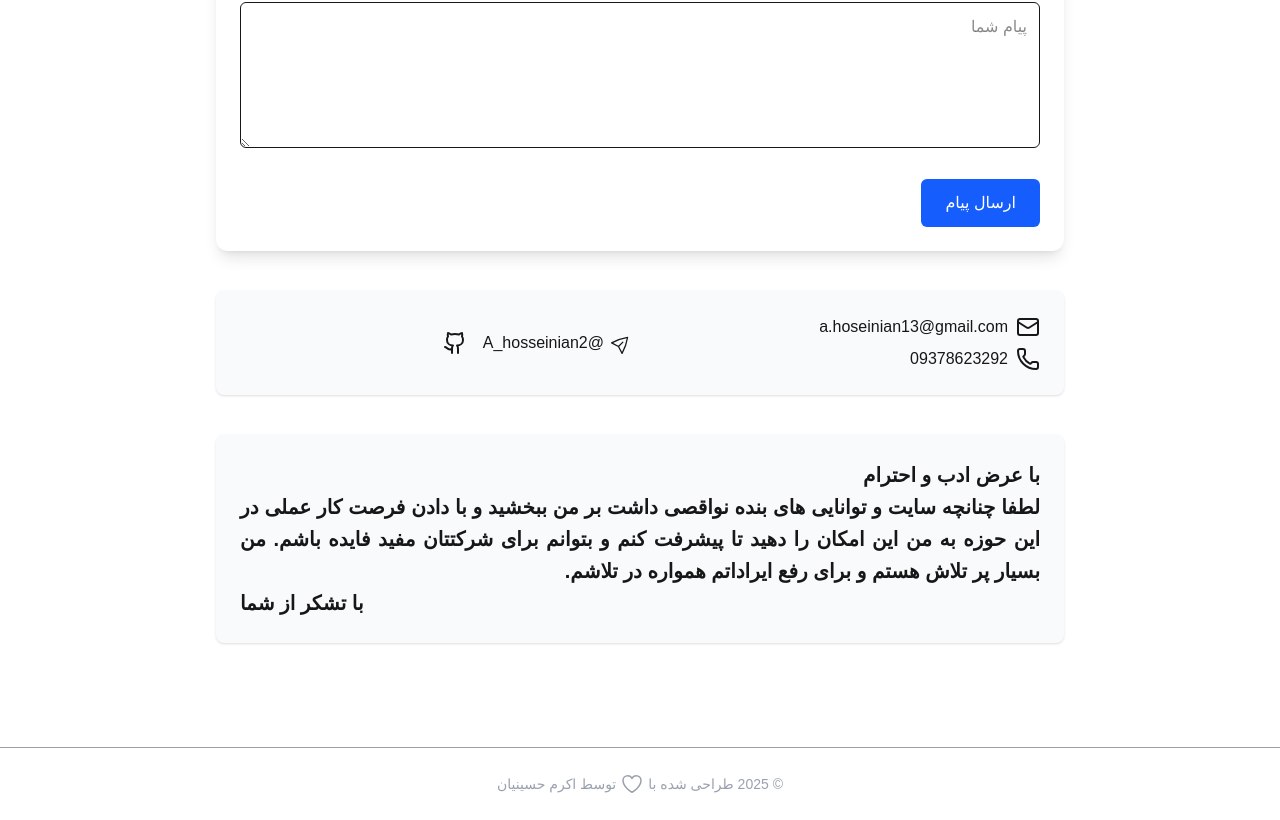
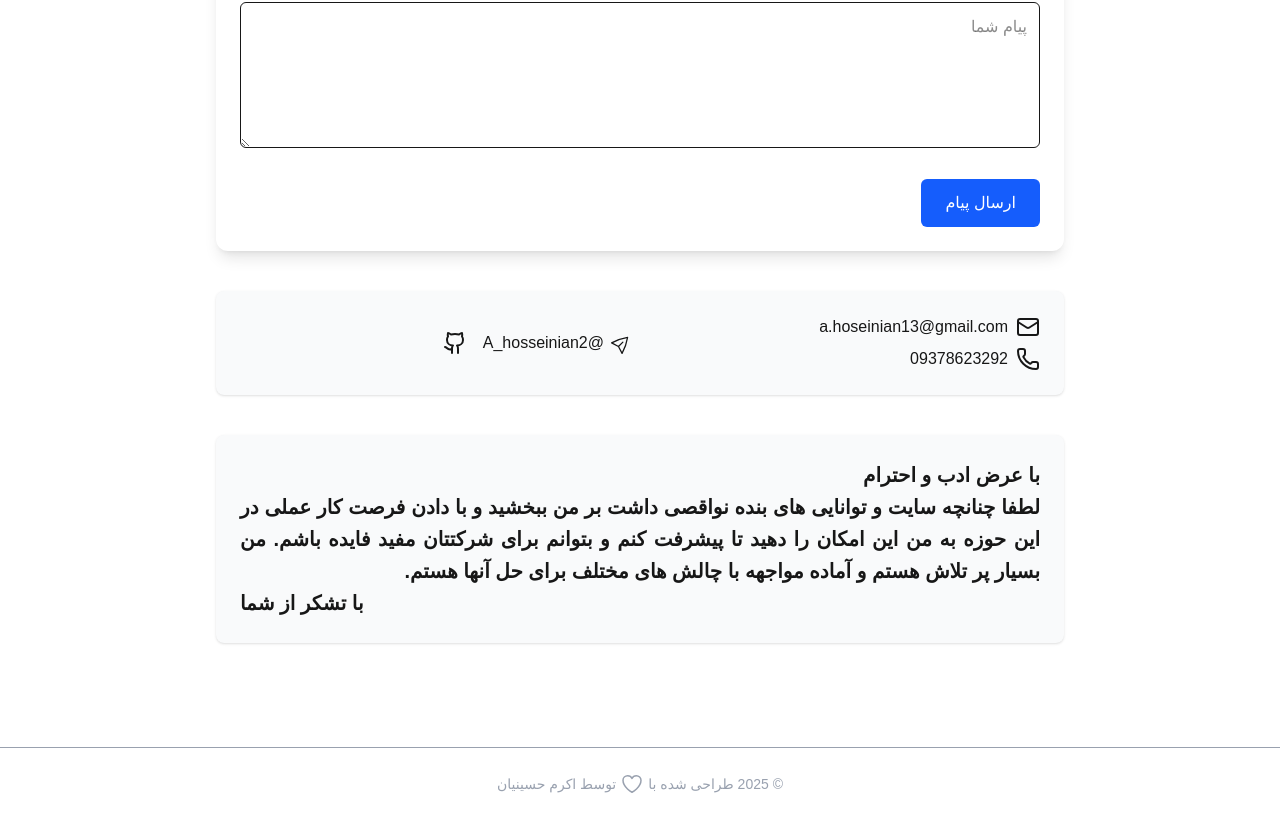
Before and after one commit to hoseinian-ux/Portfolio-Next, a Next.js app: page /contact in a window 1280 px wide. Shown: the part 350-1170 px from the top of the page. Built offline with nearby package versions, Linux system fonts and the light colour scheme.

Commit message:
edit contact

```diff
--- a/src/app/(public)/contact/page.jsx
+++ b/src/app/(public)/contact/page.jsx
@@ -133,7 +133,7 @@ export default function ContactPage() {
       >
 
          <p className="text-xl font-bold text-justify leading-8">
-            با عرض ادب و احترام <br></br>لطفا چنانچه سایت و توانایی های بنده نواقصی داشت بر من ببخشید و با دادن فرصت کار عملی در این حوزه به من این امکان را دهید تا پیشرفت کنم و بتوانم برای شرکتتان مفید فایده باشم. من بسیار پر تلاش هستم و برای رفع ایراداتم همواره در تلاشم. <br></br> <span className="float-left"> با تشکر از شما </span>
+            با عرض ادب و احترام <br></br>لطفا چنانچه سایت و توانایی های بنده نواقصی داشت بر من ببخشید و با دادن فرصت کار عملی در این حوزه به من این امکان را دهید تا پیشرفت کنم و بتوانم برای شرکتتان مفید فایده باشم. من بسیار پر تلاش هستم و آماده مواجهه با چالش های مختلف برای حل آنها هستم. <br></br> <span className="float-left"> با تشکر از شما </span>
           </p>
 
 
```
